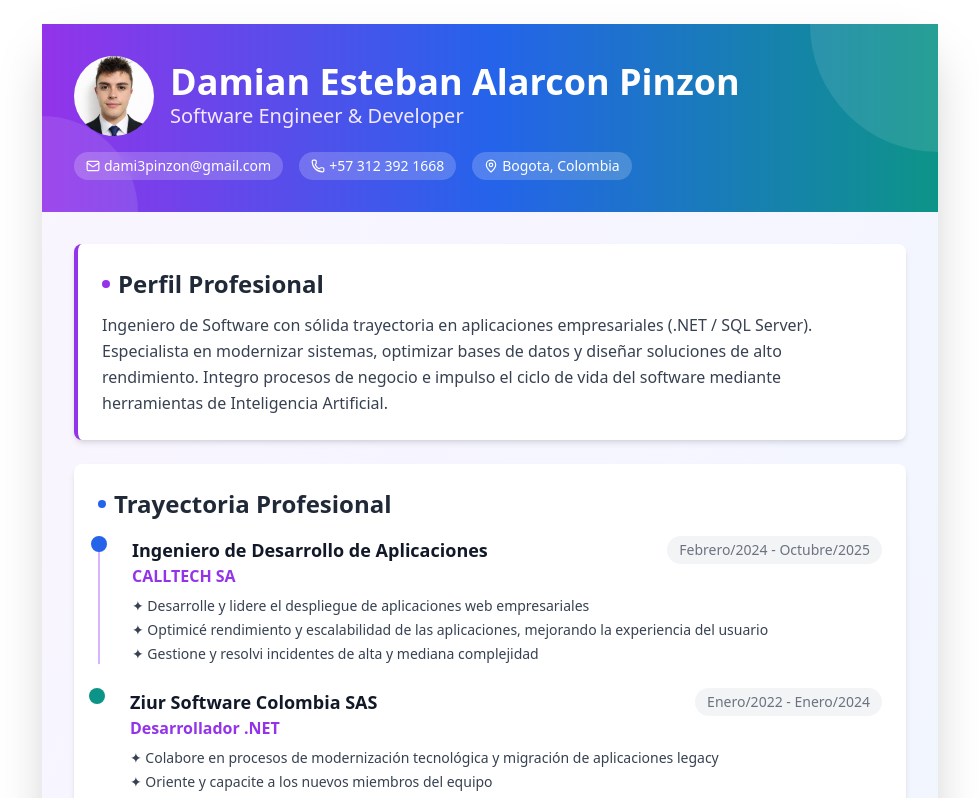
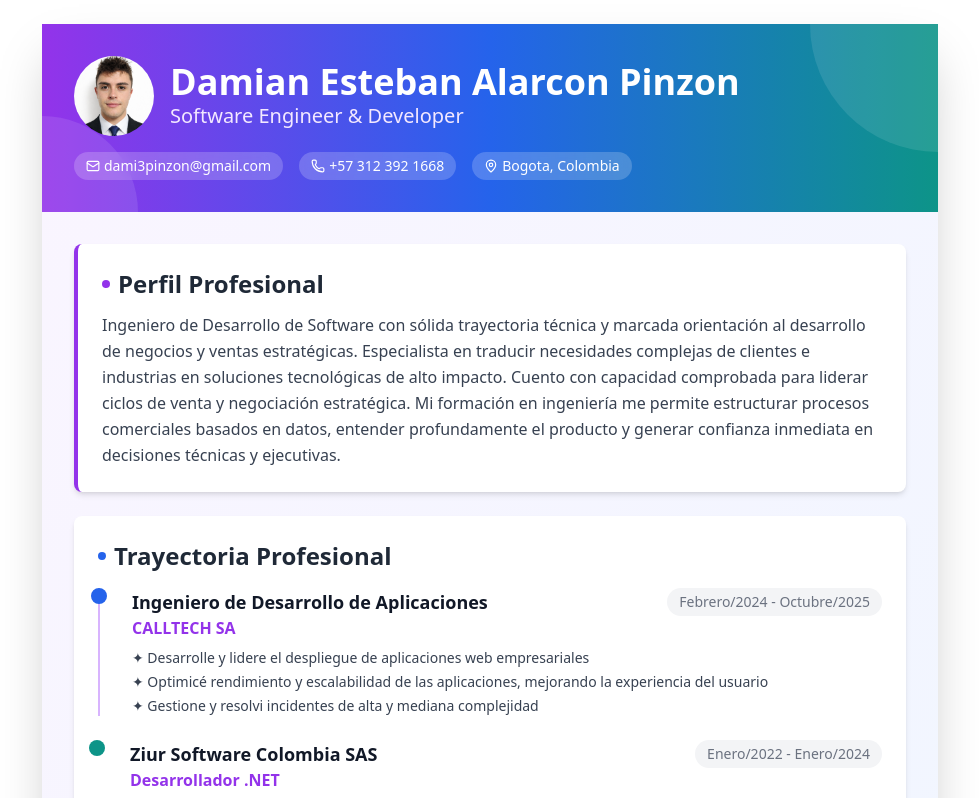
Before and after one commit to xicodami/CVDamianDev, a React (Vite) app: page / in a window 1280 px wide. Shown: the top 798 px of the page, without its empty margins (150-1129 px from the left). Built offline with nearby package versions, Linux system fonts and the light colour scheme; the HTML template or start-up script is replaced by a standard one.

Commit message:
Actualizacion del perfil profesional

```diff
--- a/src/CreativeCV.tsx
+++ b/src/CreativeCV.tsx
@@ -50,9 +50,11 @@ export function CreativeCV() {
             Perfil Profesional
           </h2>
           <p className="text-gray-700 leading-relaxed">
-            Ingeniero de Software con sólida trayectoria en aplicaciones empresariales (.NET / SQL Server).
-            Especialista en modernizar sistemas, optimizar bases de datos y diseñar soluciones de alto rendimiento.
-            Integro procesos de negocio e impulso el ciclo de vida del software mediante herramientas de Inteligencia Artificial.
+            Ingeniero de Desarrollo de Software con sólida trayectoria técnica y marcada orientación al desarrollo de negocios y ventas estratégicas.
+            Especialista en traducir necesidades complejas de clientes e industrias en soluciones tecnológicas de alto impacto.
+            Cuento con capacidad comprobada para liderar ciclos de venta y negociación estratégica.
+            Mi formación en ingeniería me permite estructurar procesos comerciales basados en datos,
+            entender profundamente el producto y generar confianza inmediata en decisiones técnicas y ejecutivas.
           </p>
         </div>
 
```
